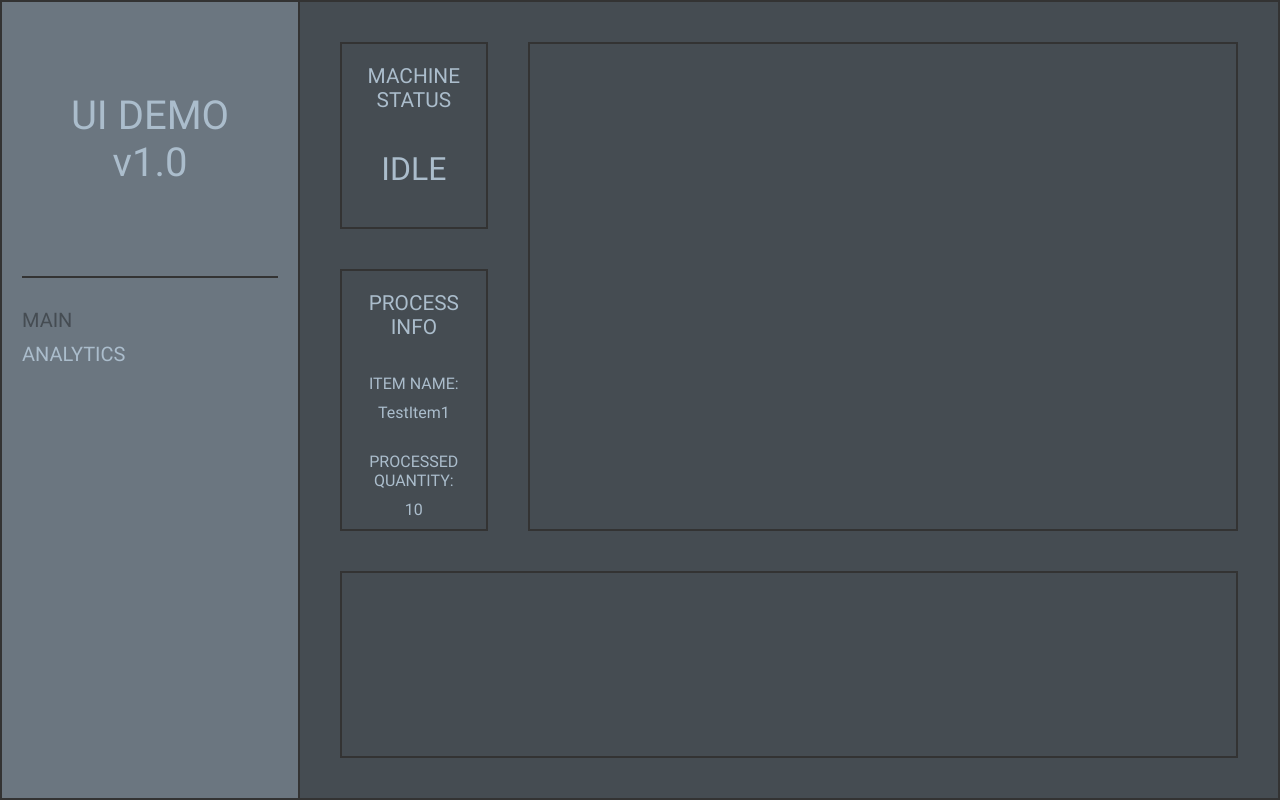
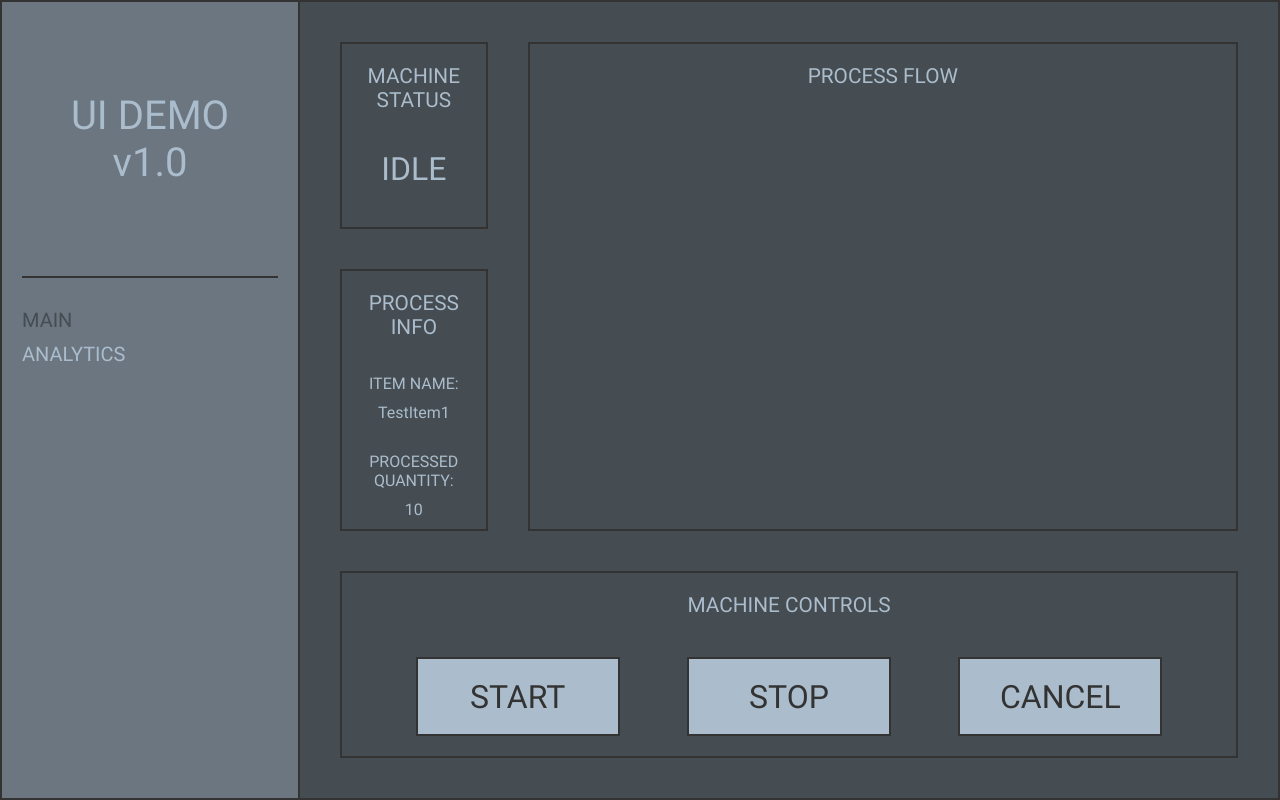
Before and after one commit to MyllysMikkoS/IndustrialUiDemo, an Angular app: page /main in a window 1280 px wide. Built offline with nearby package versions, Linux system fonts and the light colour scheme.

Commit message:
Machine control button ui elements

```diff
--- a/src/app/main-page/main-page/main-page.component.html
+++ b/src/app/main-page/main-page/main-page.component.html
@@ -18,10 +18,16 @@
       </div>
     </div>
     <div class="widget process-flow">
+      <div class="widget-header">Process flow</div>
 
     </div>
     <div class="widget machine-controls">
-
+      <div class="widget-header">Machine controls</div>
+      <div class="controls-container">
+        <div class="control-button">Start</div>
+        <div class="control-button">Stop</div>
+        <div class="control-button">Cancel</div>
+      </div>
     </div>
   </div>
 </div>
--- a/src/app/main-page/main-page/main-page.component.scss
+++ b/src/app/main-page/main-page/main-page.component.scss
@@ -55,6 +55,36 @@
       .machine-controls {
         grid-column: col1-start / col2-end;
         grid-row: row3-start / row3-end;
+
+        display: flex;
+        flex-direction: column;
+
+        .controls-container {
+          margin: $widgetMargin;
+          display: flex;
+          flex-direction: row;
+          flex-grow: 1;
+          justify-content: space-around;
+          align-items: center;
+
+          .control-button {
+            width: 200px;
+            height: 75px;
+            background-color: $color-light-blue;
+            display: flex;
+            flex-direction: column;
+            justify-content: center;
+            align-items: center;
+            color: $color-borders;
+            border: $borderSize solid $color-borders;
+            cursor: pointer;
+            font-size: 2em;
+          }
+
+          .control-button:active {
+            background-color: $color-light-gray;
+          }
+        }
       }
     }
   }
```
